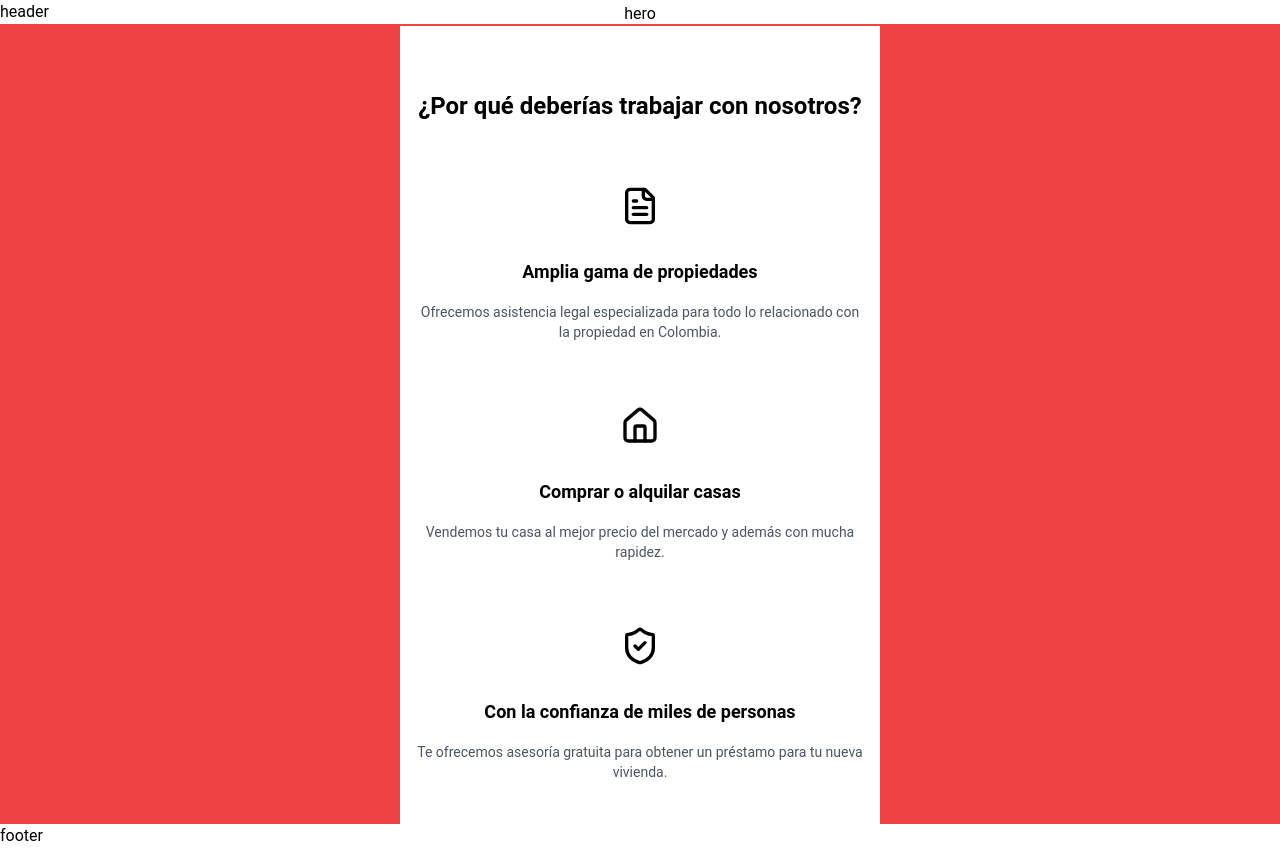
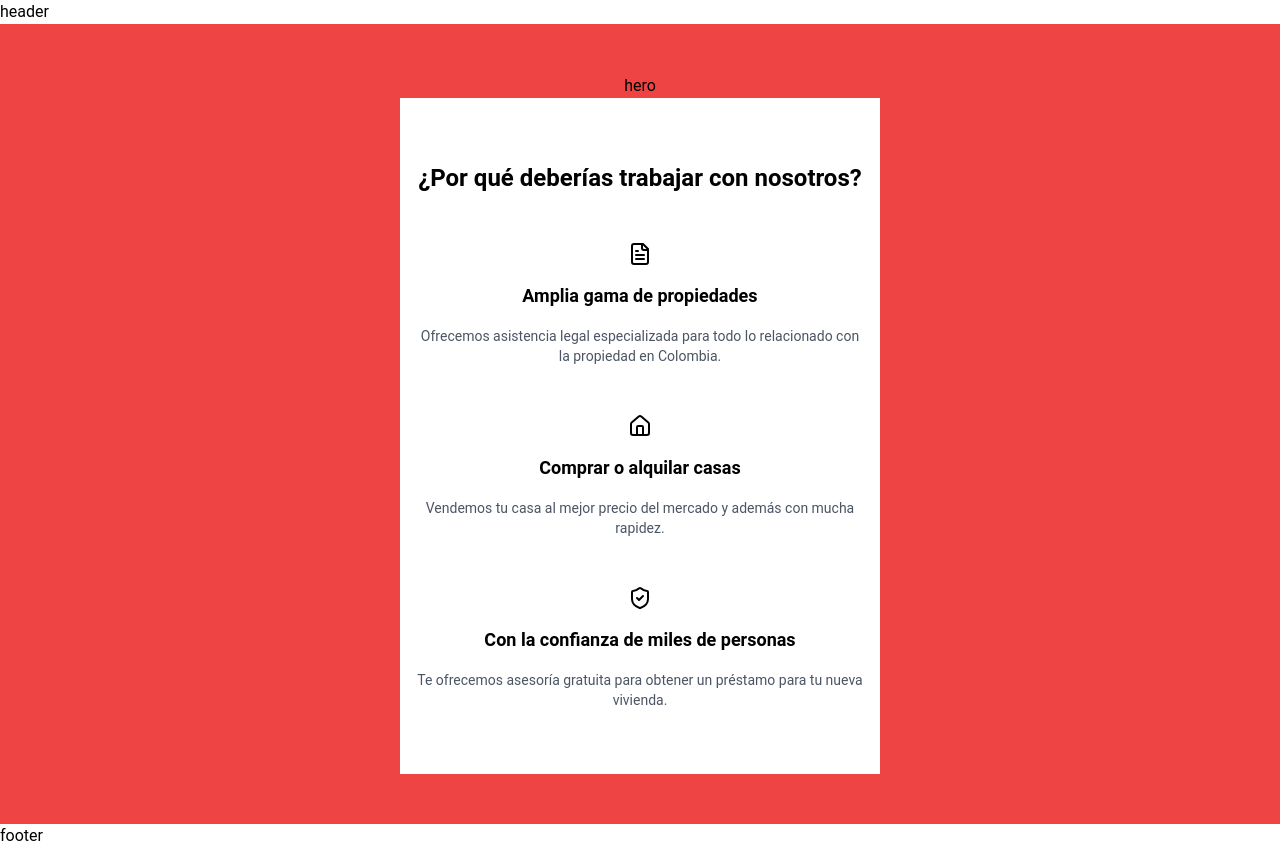
Before and after one commit to MiguelRicardo2003/Frontend-Inmobiliaria, a React (Vite) app: page / in a window 1280 px wide. Built offline with nearby package versions, Linux system fonts and the light colour scheme.

Commit message:
section-3 settings

```diff
--- /dev/null
+++ b/src/layouts/shared/data.js
@@ -0,0 +1,22 @@
+// src/layouts/shared/data.js
+import { FileText, HomeIcon, ShieldCheck } from "lucide-react";
+
+const features = [
+    {
+        icon: FileText,
+        title: "Amplia gama de propiedades",
+        desc: "Ofrecemos asistencia legal especializada para todo lo relacionado con la propiedad en Colombia.",
+    },
+    {
+        icon: HomeIcon,
+        title: "Comprar o alquilar casas",
+        desc: "Vendemos tu casa al mejor precio del mercado y además con mucha rapidez.",
+    },
+    {
+        icon: ShieldCheck,
+        title: "Con la confianza de miles de personas",
+        desc: "Te ofrecemos asesoría gratuita para obtener un préstamo para tu nueva vivienda.",
+    }
+];
+
+export default features;
--- a/src/pages/Home/components/section-3.jsx
+++ b/src/pages/Home/components/section-3.jsx
@@ -1,39 +1,28 @@
+import features from "../../../layouts/shared/data";
 
-import { FileText, HomeIcon, ShieldCheck } from "lucide-react";
+const Section3 = () => {
 
-const features = [
-    {
-        icon: <FileText size={40} className="text-primary" />,
-        title: "Amplia gama de propiedades",
-        desc: "Ofrecemos asistencia legal especializada para todo lo relacionado con la propiedad en Colombia.",
-    },
-    {
-        icon: <HomeIcon size={40} className="text-primary" />,
-        title: "Comprar o alquilar casas",
-        desc: "Vendemos tu casa al mejor precio del mercado y además con mucha rapidez.",
-    },
-    {
-        icon: <ShieldCheck size={40} className="text-primary" />,
-        title: "Con la confianza de miles de personas",
-        desc: "Te ofrecemos asesoría gratuita para obtener un préstamo para tu nueva vivienda.",
-    },
-];
-
-export default function Section3() {
     return (
         <section className="py-16 px-4 text-center bg-white">
             <h2 className="text-2xl font-bold mb-12">
                 ¿Por qué deberías trabajar con nosotros?
             </h2>
             <div className="max-w-4xl mx-auto space-y-12">
-                {features.map((item, i) => (
+                {features.map((
+                    {
+                        icon: Icon,
+                        title,
+                        desc
+                    }, i) => (
                     <div key={i} className="flex flex-col items-center space-y-4">
-                        <div className="p-4">{item.icon}</div>
-                        <h3 className="text-lg font-semibold">{item.title}</h3>
-                        <p className="text-sm text-gray-600 max-w-md">{item.desc}</p>
+                        <Icon className="text-[180px]" />
+                        <h3 className="text-lg font-semibold">{title}</h3>
+                        <p className="text-sm text-gray-600 max-w-md">{desc}</p>
                     </div>
                 ))}
             </div>
         </section>
     );
 }
+
+export default Section3;
```
